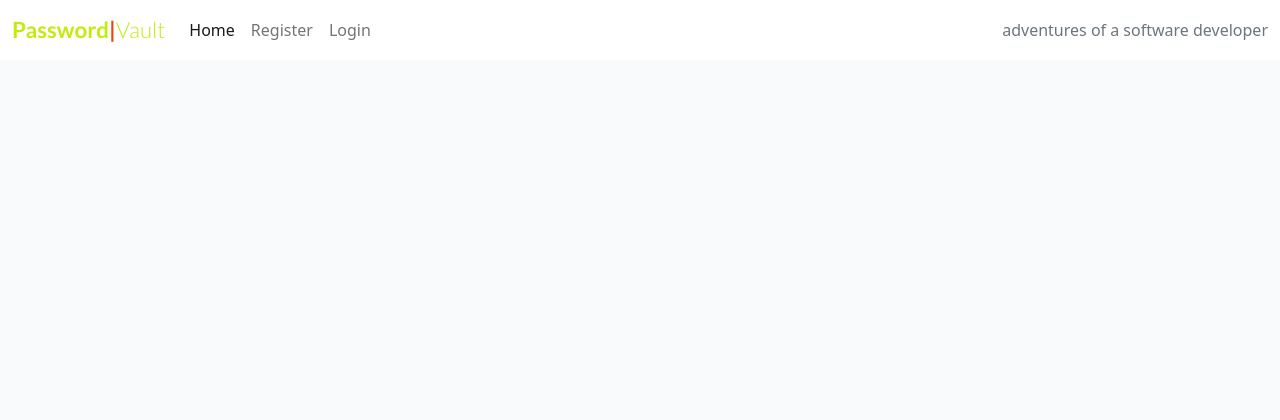
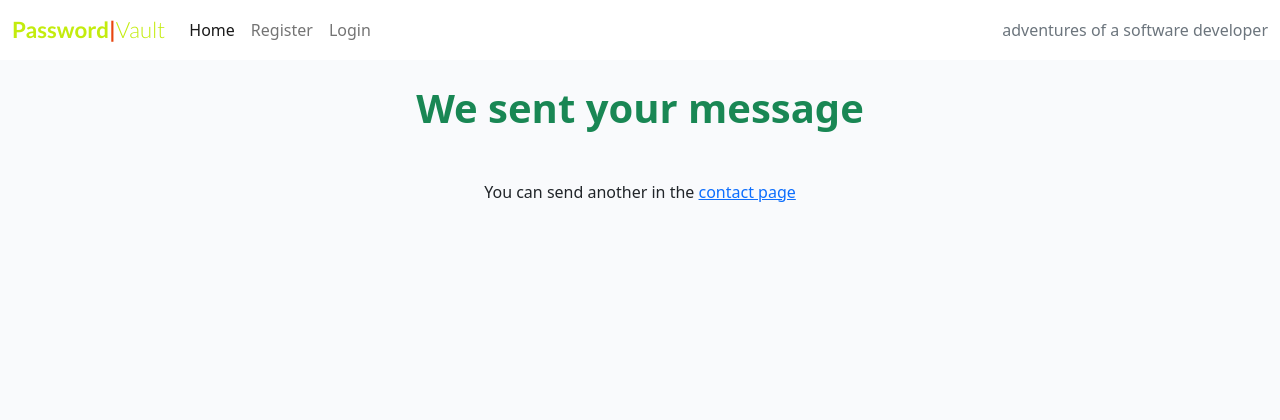
Before and after one commit to Chrisfaherty/ci-p4-pv, a Django app: template templates/success.html in a window 1280 px wide. Shown: the top 420 px of the page. Run offline with Django 4.2, Linux system fonts and the light colour scheme; the template is opened without the code that fills it, so the values that code supplies are empty.

Commit message:
Fix syntax error with success.html

```diff
--- a/contact/views.py
+++ b/contact/views.py
@@ -16,4 +16,4 @@ class ContactView(FormView):
 
 
 class ContactSuccessView(TemplateView):
-    template_name = 'success.html'
+    template_name = 'contact/success.html'
--- a/templates/success.html
+++ b/templates/success.html
@@ -1,6 +1,6 @@
 {% extends 'base.html' %}
 
-{% block body %}
+{% block content %}
 <div class="mx-auto my-4 text-center">
     <h1 class="fw-bolder text-success">We sent your message</h1>
     <p class="my-5">You can send another in the <a href="{% url 'contact:contact' %}">contact page</a></p>
```
